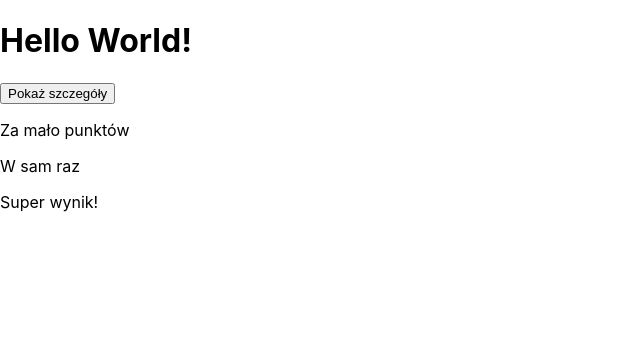
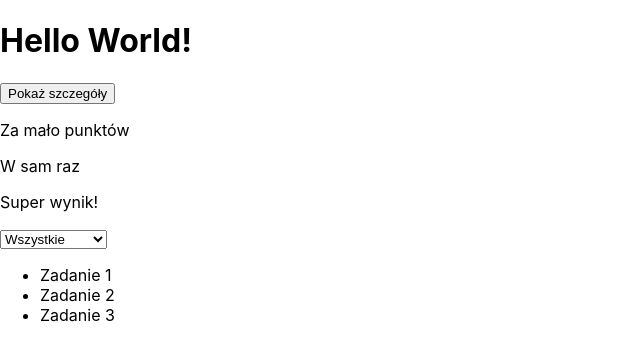
Before and after one commit to SzymonMuttka/JWPWAI, a React (Create React App) app in the folder Lab5ReactDev/my-app/: page / in a window 1280 px wide. Shown: the top 360 px of the page, without its empty margins (0-640 px from the left). Built offline with nearby package versions, Linux system fonts and the light colour scheme.

Commit message:
Lab5 zad 3

```diff
--- a/Lab5ReactDev/my-app/src/App.js
+++ b/Lab5ReactDev/my-app/src/App.js
@@ -1,6 +1,7 @@
 import Hello from './Hello';
 import ToggleDetails from './ToggleDetails';
 import ScoreDisplay from './ScoreDisplay';
+import TaskList from './Tasklist';
 
 function App(){
   return(
@@ -12,6 +13,8 @@ function App(){
       <ScoreDisplay score={0}/>
       <ScoreDisplay score={60}/>
       <ScoreDisplay score={120}/>
+
+      <TaskList />
     </div>
   );
 }
--- /dev/null
+++ b/Lab5ReactDev/my-app/src/Tasklist.js
@@ -0,0 +1,33 @@
+import React, { useState } from 'react';
+
+const tasks = [
+    { id: 1, title: 'Zadanie 1', completed: true },
+    { id: 2, title: 'Zadanie 2', completed: false },
+    { id: 3, title: 'Zadanie 3', completed: true },
+];
+
+function TaskList(){
+    const [filter, setFilter] = useState('all');
+
+    const filteredTasks = tasks.filter(task => {
+        if(filter === 'all') return true;
+        return filter === 'completed' ? task.completed : !task.completed;
+    });
+
+    return(
+        <div>
+            <select onChange={e => setFilter(e.target.value)}>
+                <option value="all">Wszystkie</option>
+                <option value="completed">Ukończone</option>
+                <option value="incomplete">Nieukończone</option>
+            </select>
+            <ul>
+                {filteredTasks.map(task => (
+                    <li key={task.id}>{task.title}</li>
+                ))}
+            </ul>
+        </div>
+    );
+}
+
+export default TaskList;
```
